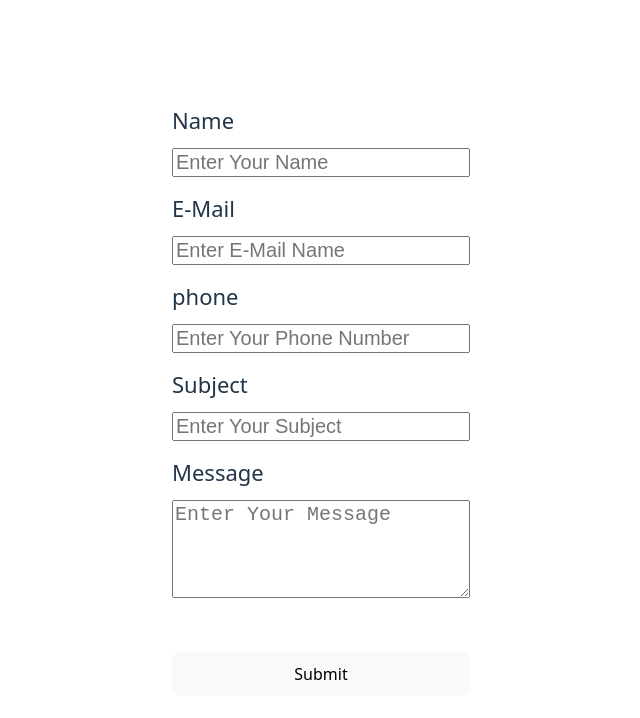
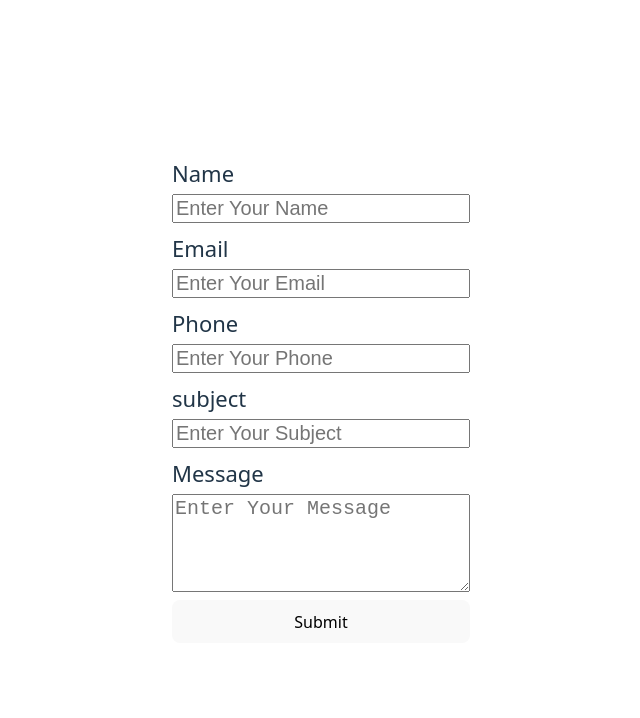
Before and after one commit to ma3llim007/mern_stack_interview, a React (Vite) app in the folder 02_react_basic/: page / in a window 1280 px wide. Shown: the top 718 px of the page, without its empty margins (319-959 px from the left). Built offline with nearby package versions, Linux system fonts and the light colour scheme.

Commit message:
chore: create a form with Formik components

```diff
--- a/02_react_basic/package.json
+++ b/02_react_basic/package.json
@@ -10,6 +10,7 @@
     "preview": "vite preview"
   },
   "dependencies": {
+    "formik": "^2.4.6",
     "react": "^19.1.0",
     "react-dom": "^19.1.0"
   },
--- a/02_react_basic/src/App.jsx
+++ b/02_react_basic/src/App.jsx
@@ -7,6 +7,7 @@ import Ternary from "./components/Conditional/Ternary";
 import CounterTwo from "./components/Counter";
 import FunctionalComponent from "./components/FunctionalComponent";
 import ControllerComponents from "./components/HandlingForm/ControllerComponents";
+import FormikForm from "./components/HandlingForm/FormikForm";
 import UnControllerComponents from "./components/HandlingForm/UnControllerComponents";
 import StateAndProps from "./components/StateAndProps";
 import UseEffectCom from "./components/useEffectCom";
@@ -25,7 +26,8 @@ function App() {
             {/* <CounterTwo /> */}
             {/* <UseEffectCom /> */}
             {/* <ControllerComponents /> */}
-            <UnControllerComponents />
+            {/* <UnControllerComponents /> */}
+            <FormikForm />
         </div>
     );
 }
--- /dev/null
+++ b/02_react_basic/src/components/HandlingForm/FormikForm.jsx
@@ -0,0 +1,106 @@
+import { Formik } from "formik";
+
+const FormikForm = () => {
+    return (
+        <Formik
+            initialValues={{ name: "", email: "", phone: "", subject: "", message: "" }}
+            validate={(values) => {
+                const errors = {};
+
+                // Name validation
+                if (!values.name) {
+                    errors.name = "Name is required";
+                } else if (values.name.length < 2) {
+                    errors.name = "Name must be at least 2 characters";
+                }
+                // Email validation
+                if (!values.email) {
+                    errors.email = "Email is required";
+                } else if (!/^[A-Z0-9._%+-]+@[A-Z0-9.-]+\.[A-Z]{2,}$/i.test(values.email)) {
+                    errors.email = "Invalid email address";
+                }
+                // Phone number validation
+                if (!values.phone) {
+                    errors.phone = "Phone number is required";
+                } else if (!/^\+?[0-9]{10,15}$/.test(values.phone)) {
+                    errors.phone = "Invalid phone number";
+                }
+                // Subject validation
+                if (!values.subject) {
+                    errors.subject = "Subject is required";
+                } else if (values.subject.length < 5) {
+                    errors.subject = "Subject must be at least 5 characters";
+                }
+                // Message validation
+                if (!values.message) {
+                    errors.message = "Subject is required";
+                } else if (values.message.length < 5) {
+                    errors.message = "Message must be at least 5 characters";
+                }
+
+                return errors;
+            }}
+            onSubmit={(values, { setSubmitting }) => {
+                setTimeout(() => {
+                    console.log(JSON.stringify(values, null, 2));
+                    setSubmitting(false);
+                }, 400);
+            }}
+        >
+            {({ values, errors, touched, handleChange, handleBlur, handleSubmit, isSubmitting }) => (
+                <form onSubmit={handleSubmit} style={{ display: "flex", flexDirection: "column", gap: "5px" }}>
+                    <div style={{ display: "flex", flexDirection: "column", gap: "4px" }}>
+                        <label style={{ fontSize: "22px", textAlign: "start" }} htmlFor="name">
+                            Name
+                        </label>
+                        <input onChange={handleChange} onBlur={handleBlur} value={values.name} style={{ fontSize: "20px" }} id="name" name="name" placeholder="Enter Your Name" />
+                        <span style={{ color: "red", fontSize: "16px", fontWeight: "bold", textAlign: "start" }}>{errors.name && touched.name && errors.name}</span>
+                    </div>
+                    <div style={{ display: "flex", flexDirection: "column", gap: "4px" }}>
+                        <label style={{ fontSize: "22px", textAlign: "start" }} htmlFor="email">
+                            Email
+                        </label>
+                        <input onChange={handleChange} onBlur={handleBlur} value={values.email} style={{ fontSize: "20px" }} id="email" name="email" placeholder="Enter Your Email" />
+                        <span style={{ color: "red", fontSize: "16px", fontWeight: "bold", textAlign: "start" }}>{errors.email && touched.email && errors.email}</span>
+                    </div>
+                    <div style={{ display: "flex", flexDirection: "column", gap: "4px" }}>
+                        <label style={{ fontSize: "22px", textAlign: "start" }} htmlFor="phone">
+                            Phone
+                        </label>
+                        <input onChange={handleChange} onBlur={handleBlur} value={values.phone} style={{ fontSize: "20px" }} id="phone" name="phone" placeholder="Enter Your Phone" />
+                        <span style={{ color: "red", fontSize: "16px", fontWeight: "bold", textAlign: "start" }}>{errors.phone && touched.phone && errors.phone}</span>
+                    </div>
+                    <div style={{ display: "flex", flexDirection: "column", gap: "4px" }}>
+                        <label style={{ fontSize: "22px", textAlign: "start" }} htmlFor="subject">
+                            subject
+                        </label>
+                        <input onChange={handleChange} onBlur={handleBlur} value={values.subject} style={{ fontSize: "20px" }} id="subject" name="subject" placeholder="Enter Your Subject" />
+                        <span style={{ color: "red", fontSize: "16px", fontWeight: "bold", textAlign: "start" }}>{errors.subject && touched.subject && errors.subject}</span>
+                    </div>
+                    <div style={{ display: "flex", flexDirection: "column", gap: "4px" }}>
+                        <label style={{ fontSize: "22px", textAlign: "start" }} htmlFor="message">
+                            Message
+                        </label>
+                        <textarea
+                            onChange={handleChange}
+                            onBlur={handleBlur}
+                            value={values.message}
+                            style={{ fontSize: "20px" }}
+                            id="message"
+                            name="message"
+                            cols={23}
+                            rows={4}
+                            placeholder="Enter Your Message"
+                        />
+                        <span style={{ color: "red", fontSize: "16px", fontWeight: "bold", textAlign: "start" }}>{errors.message && touched.message && errors.message}</span>
+                        <button type="submit" disabled={isSubmitting}>
+                            Submit
+                        </button>
+                    </div>
+                </form>
+            )}
+        </Formik>
+    );
+};
+
+export default FormikForm;
```
Also changed, not shown: 1 other file (tests, documents, lock files or other folders).
